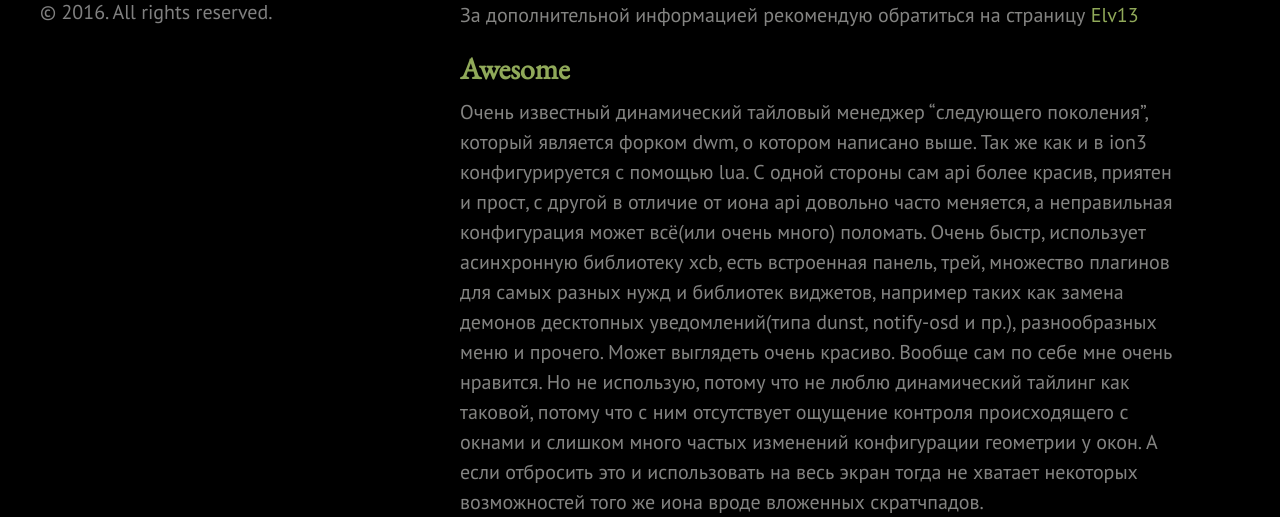
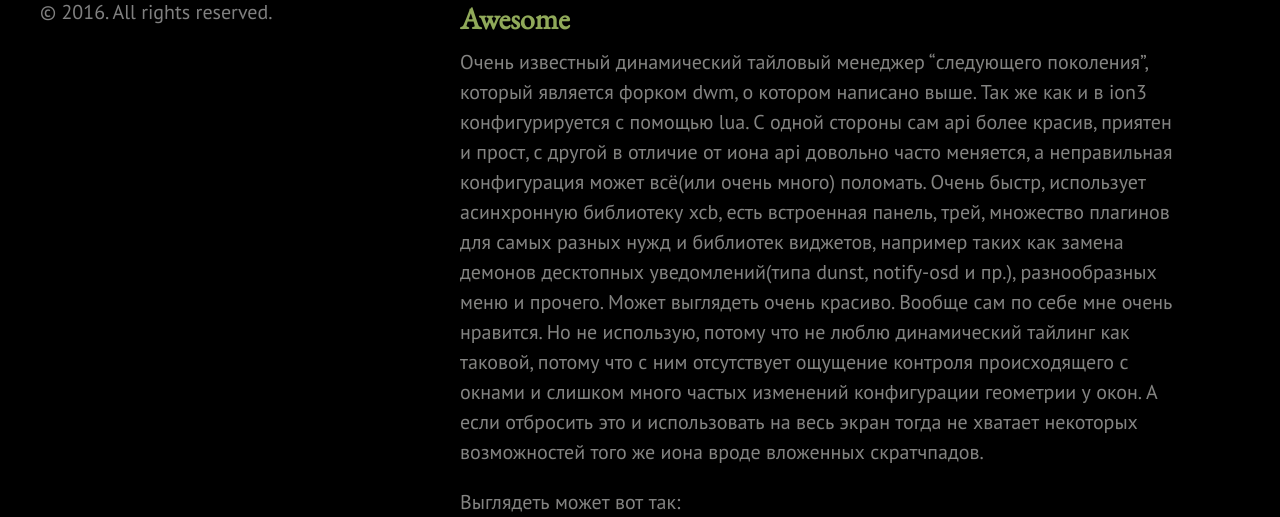
Before and after one commit to neg-serg/neg-serg.github.io, a Jekyll site: the page built from _posts/2015-02-02-x11-wm-overview.md, in a window 1280 px wide and 1400 px high, scrolled down 9640 px, cut to the strip 258-775 px from the top of the window. Built offline with Jekyll 4.4.1, drawn with Linux system fonts in a browser that asks for light colours; comment, search, counter and statistics services are not loaded; some of the changed text lies outside the part shown.

Commit message:
fix a place

```diff
--- a/_posts/2015-02-02-x11-wm-overview.md
+++ b/_posts/2015-02-02-x11-wm-overview.md
@@ -238,9 +238,6 @@
 ![dwm1](http://dotshare.it/public/images/uploads/1006.png)
 (скриншот пользователя Weidinger взятый с dotshare.it)
 
-За дополнительной информацией рекомендую обратиться на страницу <a
-href="https://github.com/Elv13">Elv13</a>
-
 ## <a href="http://awesome.naquadah.org/">Awesome</a>
 
 Очень известный динамический тайловый менеджер "следующего поколения", который
```
Also changed, not shown: other parts of _posts/2015-02-02-x11-wm-overview.md (+3 -0 lines).
